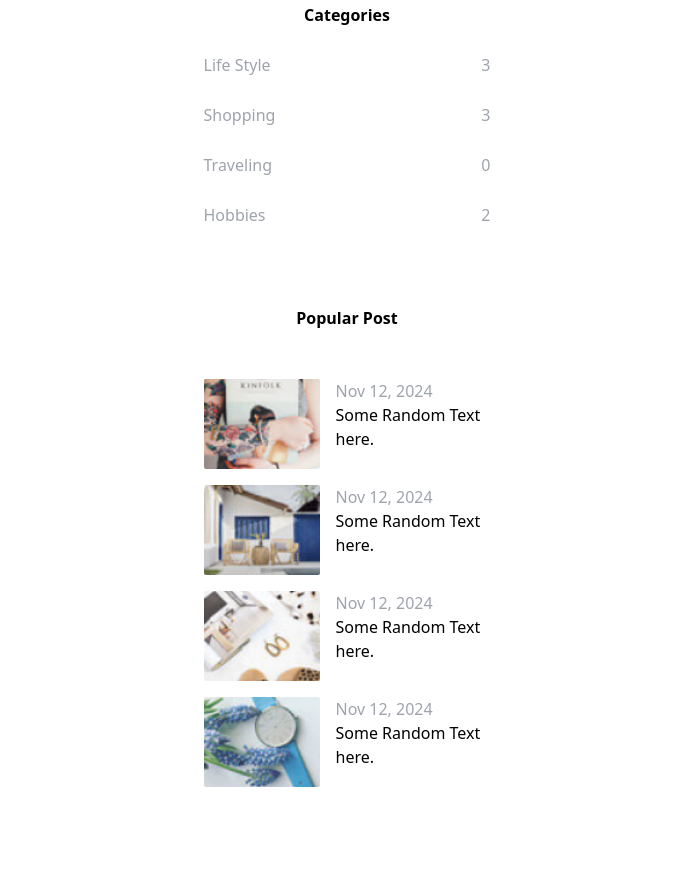
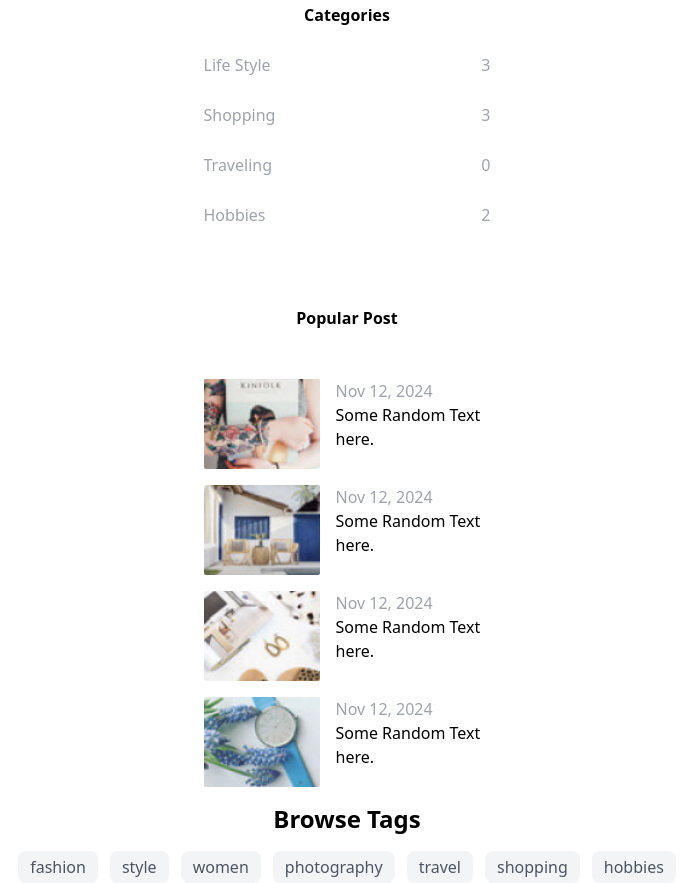
Before and after one commit to zakariyabentaleb/luxy-ecommerce-website, a website built with Vite: page pages/Blog.html in a window 1280 px wide. Shown: the part 1556-2439 px from the top of the page, without its empty margins (293-988 px from the left). Before the commit the page ends 2343 px from the top, so only its background shows below. Built offline with nearby package versions, Linux system fonts and the light colour scheme.

Commit message:
added Browse Tags

```diff
--- a/pages/Blog.html
+++ b/pages/Blog.html
@@ -195,10 +195,23 @@
           <h2 class="">Some Random Text here.</h2>
      </div>
     </div>
+</div>
+</div>
+
+<div class="text-center my-4">
+    <h2 class="text-2xl font-bold">Browse Tags</h2>
+  </div>
+
+  <div class="flex flex-wrap gap-3 justify-center">
+    <span class="px-3 py-1 bg-gray-100 text-gray-600 rounded-lg">fashion</span>
+    <span class="px-3 py-1 bg-gray-100 text-gray-600 rounded-lg">style</span>
+    <span class="px-3 py-1 bg-gray-100 text-gray-600 rounded-lg">women</span>
+    <span class="px-3 py-1 bg-gray-100 text-gray-600 rounded-lg">photography</span>
+    <span class="px-3 py-1 bg-gray-100 text-gray-600 rounded-lg">travel</span>
+    <span class="px-3 py-1 bg-gray-100 text-gray-600 rounded-lg">shopping</span>
+    <span class="px-3 py-1 bg-gray-100 text-gray-600 rounded-lg">hobbies</span>
+  </div>
 
 
-
-</div>
-</div>
 </body>
 </html>
```
